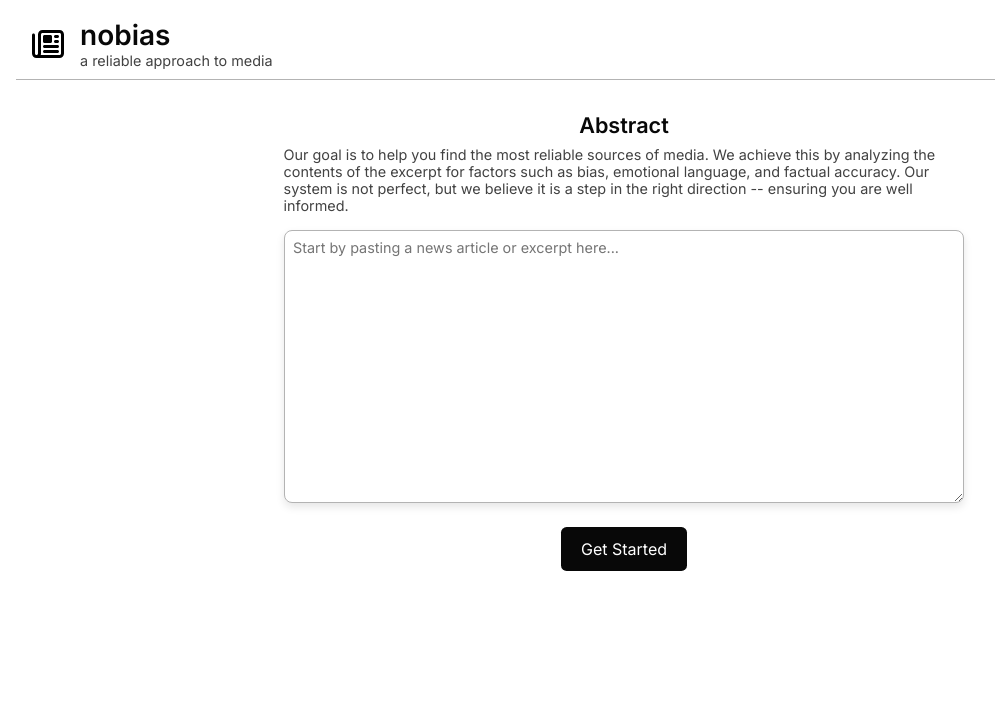
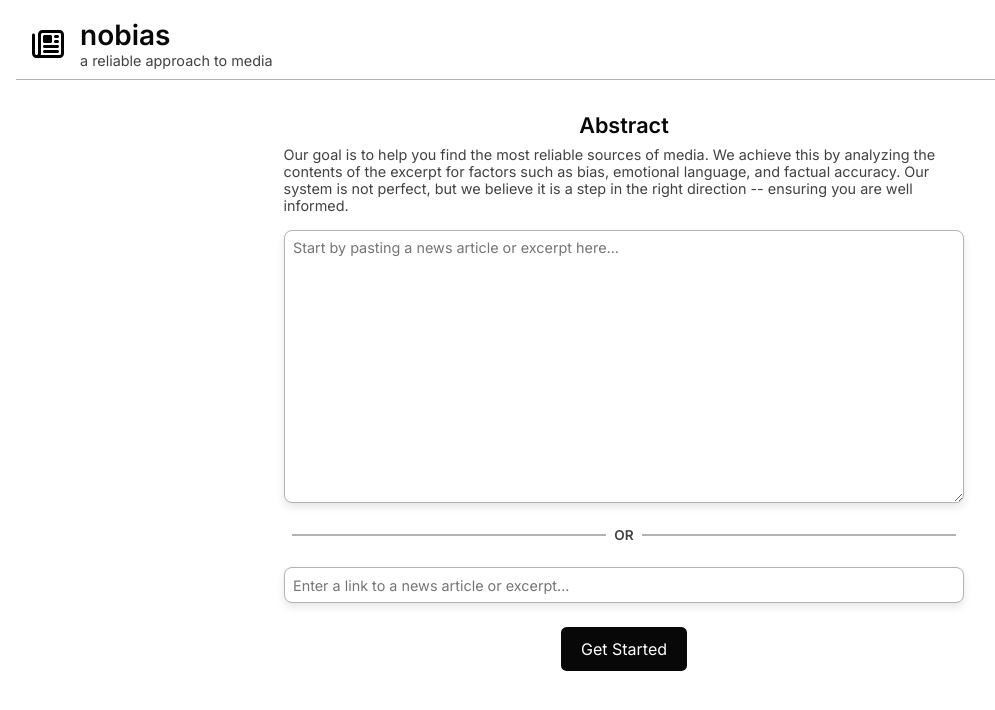
Before and after one commit to rasooly-dev/nobias, a React (Vite) app in the folder frontend/: page / in a window 1280 px wide. Shown: the top 710 px of the page, without its empty margins (16-1011 px from the left). Built offline with nearby package versions, Linux system fonts and the light colour scheme.

Commit message:
Modify Landing to Include Link Input

```diff
--- a/frontend/src/pages/Landing.module.css
+++ b/frontend/src/pages/Landing.module.css
@@ -115,6 +115,49 @@
     resize: vertical;
 }
 
+.page > main > .content > input {
+    font-family: var(--font-family);
+    font-size: 0.9rem;
+
+    width: min(42.5rem, 100%);
+    min-height: 2.25rem;
+    height: 100%;
+
+    padding: 0.5rem;
+
+    border: 1px solid var(--secondary);
+    border-radius: 0.5rem;
+
+    box-shadow: 0 4px 0.5rem rgba(0, 0, 0, 0.1);
+}
+
+.page > main > .content > .or {
+    display: flex;
+    flex-direction: row;
+    align-items: center;
+
+    gap: 0.5rem;
+
+    padding-left: 0.5rem;
+    padding-right: 0.5rem;
+
+    width: min(42.5rem, 100%);
+}
+
+.page > main > .content > .or > .line {
+    width: 100%;
+    height: 2px;
+
+    background-color: var(--secondary);
+}
+
+.page > main > .content > .or > p {
+    font-size: 0.85rem;
+    font-weight: 600;
+
+    color: var(--primary);
+}
+
 .page > main > .content > button {
     font-family: var(--font-family);
     font-size: 1rem;
--- a/frontend/src/pages/Landing.tsx
+++ b/frontend/src/pages/Landing.tsx
@@ -11,12 +11,15 @@ import ContrastingBar from '../components/ContrastingBar/ContrastingBar'
 const Landing = () => {
 
     const [text, setText] = useState<string>('')
+    const [link, setLink] = useState<string>('')
 
     const [loading, setLoading] = useState<boolean>(false)
     const [results, setResults] = useState<any>(null)
 
     const handleSubmit = () => {
         console.log(text)
+        console.log(link)
+
         setLoading(true)
 
         setTimeout(() => {
@@ -96,6 +99,17 @@ const Landing = () => {
                         onChange={(e) => setText(e.target.value)}
                         placeholder="Start by pasting a news article or excerpt here..."
                         rows={15}
+                    />
+
+                    <div className={styles.or}>
+                        <div className={styles.line}></div>
+                        <p>OR</p>
+                        <div className={styles.line}></div>
+                    </div>
+
+                    <input
+                        onChange={(e) => setLink(e.target.value)}
+                        placeholder="Enter a link to a news article or excerpt..."
                     />
 
                     <button
```
